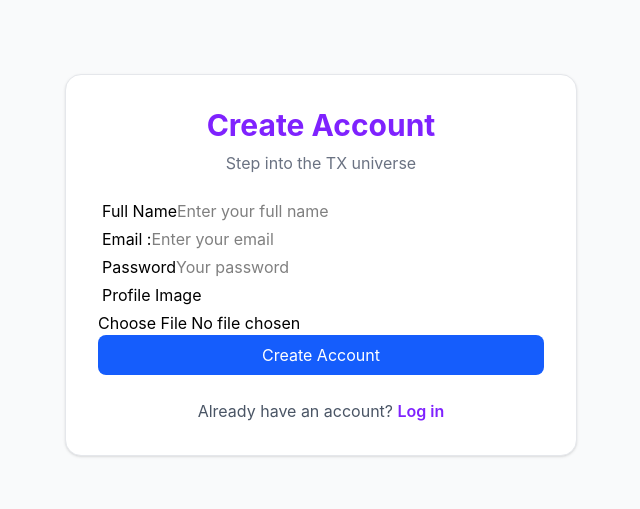
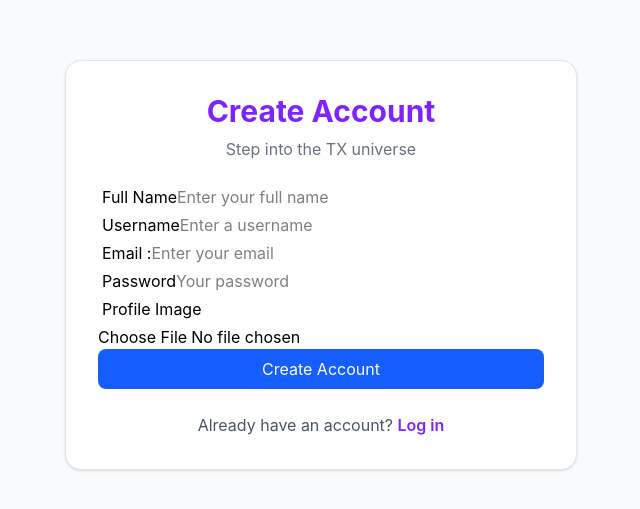
Before and after one commit to kpathe/tweetx-frontend, a React (Vite) app: page /signup in a window 1280 px wide. Shown: the part 135-644 px from the top of the page, without its empty margins (319-959 px from the left). Built offline with nearby package versions, Linux system fonts and the light colour scheme; no server answers.

Commit message:
Add username field in the form

```diff
--- a/src/components/Signup.jsx
+++ b/src/components/Signup.jsx
@@ -18,6 +18,7 @@ function Signup() {
     try {
       const formData = new FormData();
       formData.append("fullName", data.fullName);
+      formData.append("username", data.username);
       formData.append("email", data.email);
       formData.append("password", data.password);
 
@@ -51,6 +52,12 @@ function Signup() {
             placeholder="Enter your full name"
             {...register("fullName", { required: true })}
           />
+
+          <Input
+            label="Username"
+            placeholder="Enter a username"
+            {...register("username", { required: true })}
+          />
           <Input
             label="Email : "
             placeholder="Enter your email"
@@ -83,6 +90,10 @@ function Signup() {
           </Button>
         </form>
       </div>
+
+      <div>
+        <p>{error}</p>
+      </div>
     </div>
   );
 }
```
